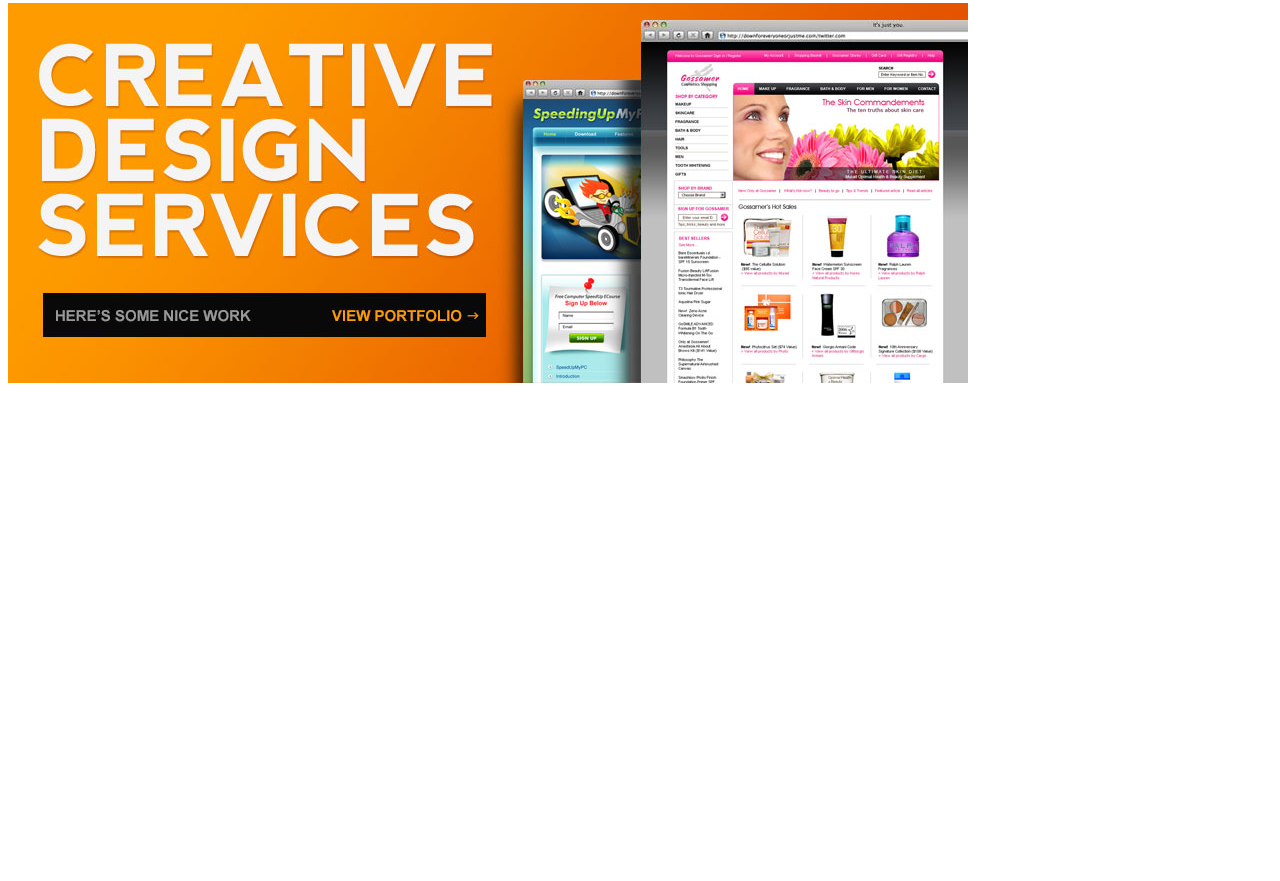
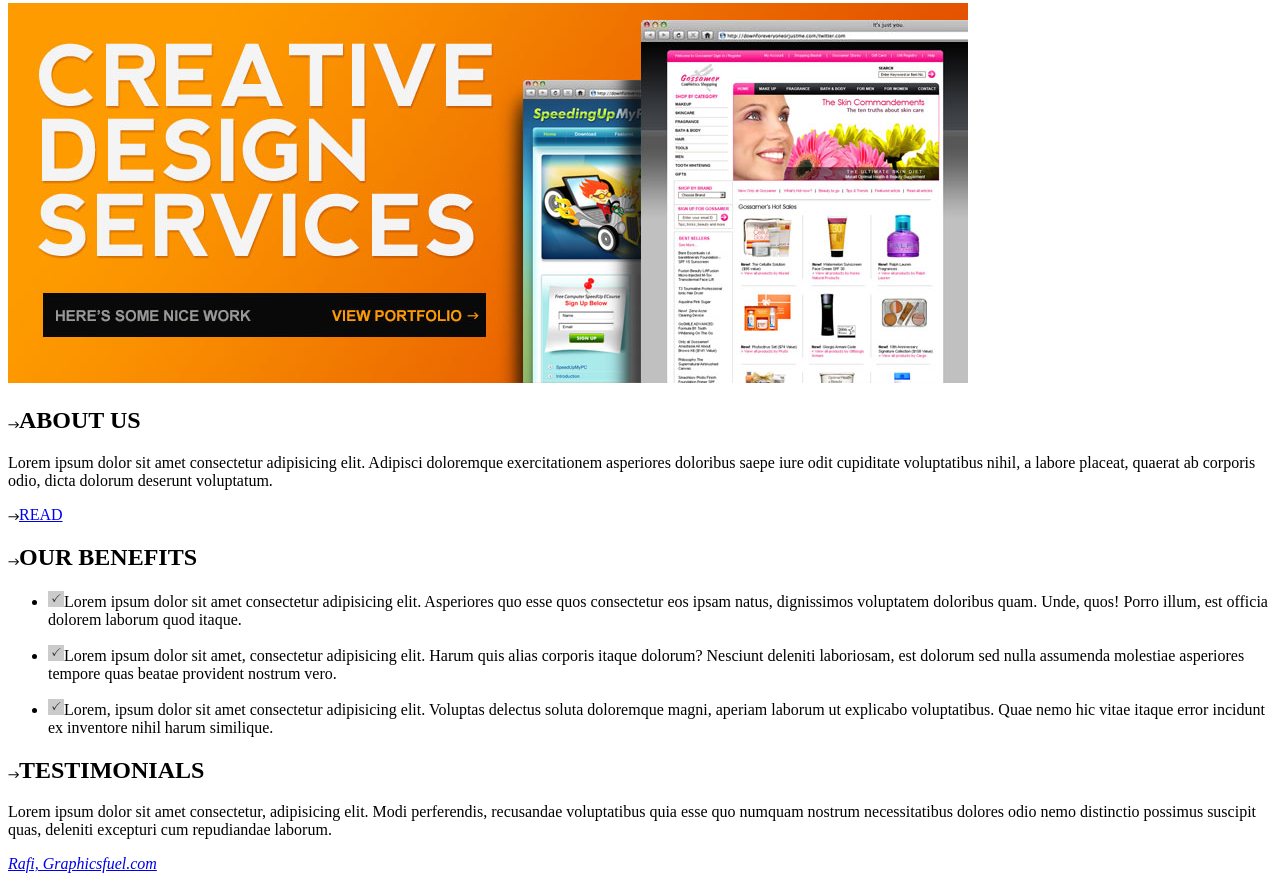
Before and after one commit to mariaconejo/Creative-Studio, a plain HTML site: page index.html in a window 1280 px wide. Shown: the part 295-1176 px from the top of the page. Before the commit the page ends 800 px from the top, so only its background shows below. Drawn offline with Linux system fonts and the light colour scheme.

Commit message:
Se agrego el contenido

```diff
--- a/index.html
+++ b/index.html
@@ -31,6 +31,45 @@
                 <img src="img/img.jpg" alt="Slider">
             </div>
             <!--FIN DEL SLIDER-->
-
+            <!--COMIENZO DEL CONTENIDO-->
+            <div id="content">
+                <!--COMIENZO DEL PRIMER BLOQUE-->
+                <div class="block">
+                    <h2><img src="img/arrow.png" alt="arrow">ABOUT US</h2>
+                    <p>Lorem ipsum dolor sit amet consectetur adipisicing elit. Adipisci doloremque exercitationem asperiores doloribus saepe iure odit cupiditate voluptatibus nihil,
+                    a labore placeat, quaerat ab corporis odio, dicta dolorum deserunt voluptatum.</p>
+                    <a href="#"><img src="img/arrow.png" alt="arrow">READ</a>
+                </div>
+                <!--FIN DEL PRIMER BLOQUE-->
+                <!--COMIENZO DEL SEGUNDO BLOQUE-->
+                <div class="block">
+                    <h2><img src="img/arrow.png" alt="arrow">OUR BENEFITS</h2>
+                    <ul>
+                        <li>
+                            <p><img src="img/check.png" alt="check">Lorem ipsum dolor sit amet consectetur adipisicing elit. Asperiores quo esse quos consectetur eos ipsam natus,
+                            dignissimos voluptatem doloribus quam. Unde, quos! Porro illum, est officia dolorem laborum quod itaque.</p>
+                        </li>
+                        <li>
+                            <p><img src="img/check.png" alt="check">Lorem ipsum dolor sit amet, consectetur adipisicing elit. Harum quis alias corporis itaque dolorum?
+                            Nesciunt deleniti laboriosam, est dolorum sed nulla assumenda molestiae asperiores tempore quas beatae provident nostrum vero.</p>
+                        </li>
+                        <li>
+                            <p><img src="img/check.png" alt="check">Lorem, ipsum dolor sit amet consectetur adipisicing elit. Voluptas delectus soluta doloremque magni,
+                            aperiam laborum ut explicabo voluptatibus. Quae nemo hic vitae itaque error incidunt ex inventore nihil harum similique.</p>
+                        </li>
+                    </ul>
+                </div>
+                <!--FIN DEL SEGUNDO BLOQUE-->
+                <!--COMIENZO DEL TERCER BLOQUE-->
+                <div class="block">
+                    <h2><img src="img/arrow.png" alt="arrow">TESTIMONIALS</h2>
+                    <p>Lorem ipsum dolor sit amet consectetur, adipisicing elit. Modi perferendis, recusandae voluptatibus quia esse quo numquam nostrum necessitatibus dolores
+                    odio nemo distinctio possimus suscipit quas, deleniti excepturi cum repudiandae laborum.</p>
+                    <a href="#"><em>Rafi, Graphicsfuel.com</em></a>
+                </div>
+                <!--FIN DEL TERCER BLOQUE-->
+            </div>
+                <!--FIN DEL CONTENIDO-->
+        </div>
     </body>
 </html>
```
